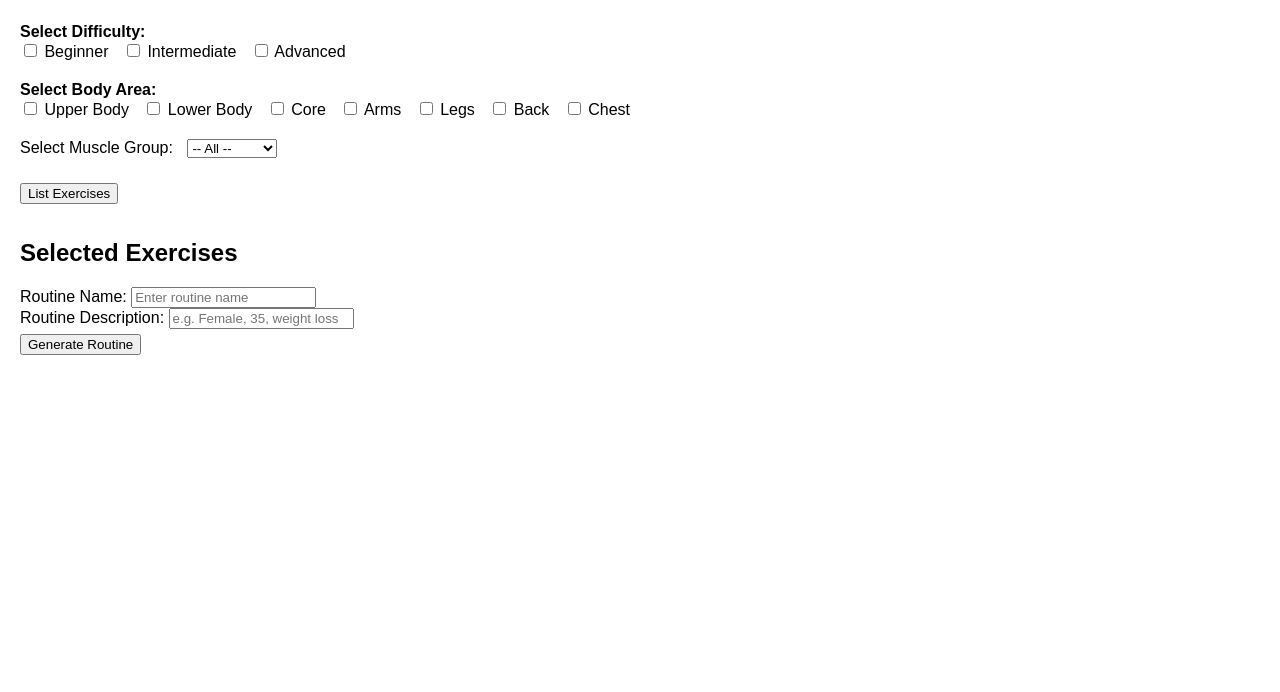
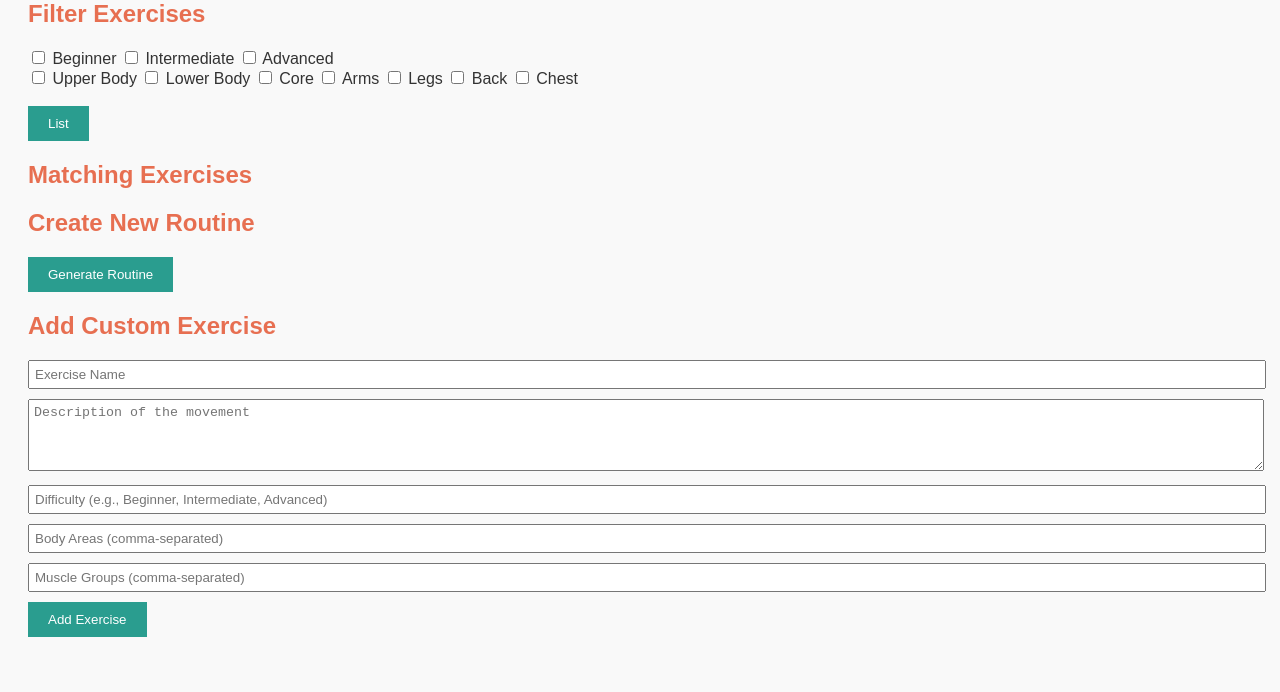
Before and after one commit to NickKok/fitness, a plain HTML site: page index.html in a window 1280 px wide. Shown: the part 108-800 px from the top of the page. Drawn offline with Linux system fonts and the light colour scheme.

Commit message:
Update index.html

```diff
--- a/index.html
+++ b/index.html
@@ -1,229 +1,136 @@
 <!DOCTYPE html>
 <html lang="en">
 <head>
-  <meta charset="UTF-8">
-  <meta name="viewport" content="width=device-width, initial-scale=1.0">
-  <title>Routine Builder</title>
+  <meta charset="UTF-8" />
+  <meta name="viewport" content="width=device-width, initial-scale=1.0" />
+  <title>Exercise Routine Builder</title>
   <style>
-    body { font-family: Arial, sans-serif; margin: 20px; }
-    .filter-group { margin-bottom: 20px; }
-    .filter-group label { margin-right: 10px; }
-    .routine-output { margin-top: 30px; }
-    .exercise-item { padding: 10px; border-bottom: 1px solid #ccc; }
+    body { font-family: Arial, sans-serif; background: #f9f9f9; padding: 20px; color: #333; }
+    h1, h2 { color: #e76f51; }
+    .filter-group, .exercise-list, .new-routine, .add-custom-exercise { margin-bottom: 20px; }
+    .exercise-item { border-bottom: 1px solid #ddd; padding: 10px 0; }
+    button { background-color: #2a9d8f; color: white; border: none; padding: 10px 20px; cursor: pointer; }
+    button:hover { background-color: #21867a; }
     .selected-exercises { margin-top: 20px; }
-    button { margin: 5px 0; }
-    .reorder-btn { margin-left: 10px; font-size: 0.8em; }
-    .exercise-controls { display: flex; align-items: center; gap: 10px; margin-top: 5px; }
+    input[type="text"] { padding: 5px; width: 100%; margin-bottom: 10px; }
+    textarea { width: 100%; height: 60px; margin-bottom: 10px; padding: 5px; }
   </style>
 </head>
 <body>
-  <h1>Routine Builder</h1>
+  <h1>Exercise Routine Builder</h1>
 
-  <!-- Search for existing routine -->
   <div class="filter-group">
-    <label for="searchRoutine">Search Routine by Name:</label>
-    <input type="text" id="searchRoutine" placeholder="Enter routine name...">
-    <button onclick="searchRoutine()">Search</button>
+    <h2>Filter Exercises</h2>
+    <label><input type="checkbox" class="difficulty" value="Beginner"> Beginner</label>
+    <label><input type="checkbox" class="difficulty" value="Intermediate"> Intermediate</label>
+    <label><input type="checkbox" class="difficulty" value="Advanced"> Advanced</label>
+    <br>
+    <label><input type="checkbox" class="body-area" value="Upper Body"> Upper Body</label>
+    <label><input type="checkbox" class="body-area" value="Lower Body"> Lower Body</label>
+    <label><input type="checkbox" class="body-area" value="Core"> Core</label>
+    <label><input type="checkbox" class="body-area" value="Arms"> Arms</label>
+    <label><input type="checkbox" class="body-area" value="Legs"> Legs</label>
+    <label><input type="checkbox" class="body-area" value="Back"> Back</label>
+    <label><input type="checkbox" class="body-area" value="Chest"> Chest</label>
+    <br><br>
+    <button onclick="filterExercises()">List</button>
   </div>
 
-  <!-- Filters -->
-  <div class="filter-group">
-    <strong>Select Difficulty:</strong><br>
-    <label><input type="checkbox" name="difficulty" value="beginner"> Beginner</label>
-    <label><input type="checkbox" name="difficulty" value="intermediate"> Intermediate</label>
-    <label><input type="checkbox" name="difficulty" value="advanced"> Advanced</label>
+  <div class="exercise-list">
+    <h2>Matching Exercises</h2>
+    <div id="exerciseResults"></div>
   </div>
 
-  <div class="filter-group">
-    <strong>Select Body Area:</strong><br>
-    <label><input type="checkbox" name="bodyArea" value="upper body"> Upper Body</label>
-    <label><input type="checkbox" name="bodyArea" value="lower body"> Lower Body</label>
-    <label><input type="checkbox" name="bodyArea" value="core"> Core</label>
-    <label><input type="checkbox" name="bodyArea" value="arms"> Arms</label>
-    <label><input type="checkbox" name="bodyArea" value="legs"> Legs</label>
-    <label><input type="checkbox" name="bodyArea" value="back"> Back</label>
-    <label><input type="checkbox" name="bodyArea" value="chest"> Chest</label>
+  <div class="new-routine">
+    <h2>Create New Routine</h2>
+    <button onclick="generateRoutine()">Generate Routine</button>
+    <div class="selected-exercises" id="selectedExercises"></div>
   </div>
 
-  <div class="filter-group">
-    <label for="muscleGroup">Select Muscle Group:</label>
-    <select id="muscleGroup">
-      <option value="">-- All --</option>
-      <option value="glutes">Glutes</option>
-      <option value="biceps">Biceps</option>
-      <option value="quads">Quads</option>
-      <option value="calves">Calves</option>
-      <option value="obliques">Obliques</option>
-      <option value="hamstrings">Hamstrings</option>
-    </select>
+  <div class="add-custom-exercise">
+    <h2>Add Custom Exercise</h2>
+    <input type="text" id="customName" placeholder="Exercise Name" />
+    <textarea id="customDescription" placeholder="Description of the movement"></textarea>
+    <input type="text" id="customDifficulty" placeholder="Difficulty (e.g., Beginner, Intermediate, Advanced)" />
+    <input type="text" id="customBodyAreas" placeholder="Body Areas (comma-separated)" />
+    <input type="text" id="customMuscleGroups" placeholder="Muscle Groups (comma-separated)" />
+    <button onclick="addCustomExercise()">Add Exercise</button>
   </div>
 
-  <button onclick="filterExercises()">List Exercises</button>
+  <script>
+    let exercises = [];
 
-  <!-- List of matching exercises -->
-  <div id="exerciseList" class="routine-output"></div>
+    // Load exercises from the exercises.json file
+    fetch('exercises.json')
+      .then(response => response.json())
+      .then(data => {
+        exercises = data;
+        filterExercises(); // Display all exercises by default
+      })
+      .catch(error => console.error('Error loading exercises:', error));
 
-  <!-- Build Routine -->
-  <div class="selected-exercises" id="routineBuilder">
-    <h2>Selected Exercises</h2>
-    <ol id="selectedExercises"></ol>
-    <div>
-      <label for="routineName">Routine Name:</label>
-      <input type="text" id="routineName" placeholder="Enter routine name">
-    </div>
-    <div>
-      <label for="routineDesc">Routine Description:</label>
-      <input type="text" id="routineDesc" placeholder="e.g. Female, 35, weight loss">
-    </div>
-    <button onclick="generateRoutine()">Generate Routine</button>
-  </div>
+    function filterExercises() {
+      const selectedDifficulty = [...document.querySelectorAll('.difficulty:checked')].map(cb => cb.value);
+      const selectedBodyAreas = [...document.querySelectorAll('.body-area:checked')].map(cb => cb.value);
+      const results = document.getElementById('exerciseResults');
+      results.innerHTML = '';
 
-  <!-- Final Output -->
-  <div id="finalRoutine" class="routine-output"></div>
+      let filtered = exercises.filter(ex => {
+        const matchesDifficulty = selectedDifficulty.length === 0 || selectedDifficulty.includes(ex.difficulty);
+        const matchesBody = selectedBodyAreas.length === 0 || ex.bodyAreas.some(area => selectedBodyAreas.includes(area));
+        return matchesDifficulty && matchesBody;
+      });
 
-  <script>
-    let sampleExercises = [
-      {
-        name: "Jumping Jacks",
-        bodyAreas: ["full body"],
-        muscleGroups: ["calves", "glutes"],
-        difficulty: "beginner",
-        description: "Jump to a position with the legs spread and hands overhead, then return.",
-        easierVersion: "Step Jacks",
-        harderVersion: "Power Jacks"
-      },
-      {
-        name: "Squats",
-        bodyAreas: ["lower body", "legs"],
-        muscleGroups: ["quads", "glutes", "hamstrings"],
-        difficulty: "intermediate",
-        description: "Lower hips from a standing position, then stand back up.",
-        easierVersion: "Box Squat",
-        harderVersion: "Jump Squat"
-      },
-      {
-        name: "Push-Ups",
-        bodyAreas: ["upper body", "arms", "chest"],
-        muscleGroups: ["chest", "triceps"],
-        difficulty: "intermediate",
-        description: "Lower body to the ground and push back up with arms.",
-        easierVersion: "Knee Push-Up",
-        harderVersion: "Plyometric Push-Up"
-      },
-      {
-        name: "Lunges",
-        bodyAreas: ["lower body", "legs"],
-        muscleGroups: ["quads", "glutes", "hamstrings"],
-        difficulty: "intermediate",
-        description: "Step forward, lower hips, and return to start.",
-        easierVersion: "Static Lunge",
-        harderVersion: "Jumping Lunge"
-      },
-      {
-        name: "Plank Hold",
-        bodyAreas: ["core"],
-        muscleGroups: ["abs", "shoulders"],
-        difficulty: "intermediate",
-        description: "Hold a push-up-like position with forearms on the ground.",
-        easierVersion: "Knee Plank",
-        harderVersion: "Plank with Arm Lift"
-      },
-      {
-        name: "High Knees",
-        bodyAreas: ["lower body", "core"],
-        muscleGroups: ["quads", "calves", "abs"],
-        difficulty: "intermediate",
-        description: "Run in place while lifting knees high.",
-        easierVersion: "Marching High Knees",
-        harderVersion: "Sprint High Knees"
-      },
-      {
-        name: "Mountain Climbers",
-        bodyAreas: ["core", "upper body"],
-        muscleGroups: ["abs", "shoulders", "quads"],
-        difficulty: "intermediate",
-        description: "In a plank position, alternate driving knees toward chest.",
-        easierVersion: "Slow Climbers",
-        harderVersion: "Cross-Body Climbers"
-      },
-      {
-        name: "Glute Bridge",
-        bodyAreas: ["lower body", "glutes"],
-        muscleGroups: ["glutes", "hamstrings"],
-        difficulty: "beginner",
-        description: "Lie on back and lift hips toward the ceiling.",
-        easierVersion: "Bridge on Floor",
-        harderVersion: "Single-Leg Glute Bridge"
-      },
-      {
-        name: "Bicycle Crunches",
-        bodyAreas: ["core"],
-        muscleGroups: ["abs", "obliques"],
-        difficulty: "intermediate",
-        description: "Alternate touching elbows to opposite knees.",
-        easierVersion: "Bent-Leg Crunches",
-        harderVersion: "Weighted Bicycle Crunches"
-      },
-      {
-        name: "Skaters",
-        bodyAreas: ["lower body", "core"],
-        muscleGroups: ["glutes", "quads"],
-        difficulty: "intermediate",
-        description: "Jump side to side landing on one foot.",
-        easierVersion: "Step Skaters",
-        harderVersion: "Skaters with Floor Touch"
-      },
-      {
-        name: "Inchworms",
-        bodyAreas: ["core", "upper body"],
-        muscleGroups: ["shoulders", "abs", "hamstrings"],
-        difficulty: "intermediate",
-        description: "Walk hands out to plank and back to standing.",
-        easierVersion: "Partial Inchworm",
-        harderVersion: "Inchworm to Push-Up"
-      },
-      {
-        name: "Forearm Side Plank Left",
-        bodyAreas: ["core"],
-        muscleGroups: ["obliques"],
-        difficulty: "intermediate",
-        description: "Hold side plank position on left forearm.",
-        easierVersion: "Knee Side Plank",
-        harderVersion: "Leg Raise Side Plank"
-      },
-      {
-        name: "Forearm Side Plank Right",
-        bodyAreas: ["core"],
-        muscleGroups: ["obliques"],
-        difficulty: "intermediate",
-        description: "Hold side plank position on right forearm.",
-        easierVersion: "Knee Side Plank",
-        harderVersion: "Leg Raise Side Plank"
-      },
-      {
-        name: "Supermans",
-        bodyAreas: ["back", "core"],
-        muscleGroups: ["lower back", "glutes"],
-        difficulty: "beginner",
-        description: "Lift arms and legs off the floor while lying face down.",
-        easierVersion: "Alternating Supermans",
-        harderVersion: "Weighted Supermans"
+      if (filtered.length === 0 && selectedDifficulty.length === 0 && selectedBodyAreas.length === 0) {
+        filtered = exercises; // fallback to show all
       }
-    ];
 
-    const routines = [
-      {
-        name: "Tabata Full Body",
-        description: "Intermediate to advanced. 20s work, 10s rest. 3–6 sets based on fitness.",
-        exercises: [
-          "Jumping Jacks", "Squats", "Push-Ups", "Lunges", "Plank Hold",
-          "High Knees", "Mountain Climbers", "Glute Bridge", "Bicycle Crunches",
-          "Skaters", "Inchworms", "Forearm Side Plank Left", "Forearm Side Plank Right", "Supermans"
-        ]
+      filtered.forEach(ex => {
+        const exDiv = document.createElement('div');
+        exDiv.className = 'exercise-item';
+        exDiv.innerHTML = `
+          <label><input type="checkbox" class="select-ex" value="${ex.name}"> <strong>${ex.name}</strong></label><br>
+          <em>${ex.description}</em><br>
+          <small>Difficulty: ${ex.difficulty}, Body Areas: ${ex.bodyAreas.join(', ')}, Muscle Groups: ${ex.muscleGroups.join(', ')}</small>
+        `;
+        results.appendChild(exDiv);
+      });
+    }
+
+    function generateRoutine() {
+      const selected = [...document.querySelectorAll('.select-ex:checked')].map(cb => cb.value);
+      const output = document.getElementById('selectedExercises');
+      output.innerHTML = '<h3>Generated Routine:</h3>';
+      selected.forEach(name => {
+        const ex = exercises.find(e => e.name === name);
+        const div = document.createElement('div');
+        div.innerHTML = `<strong>${ex.name}</strong>: ${ex.description} <br><small>Muscle Groups: ${ex.muscleGroups.join(', ')}</small>`;
+        output.appendChild(div);
+      });
+    }
+
+    function addCustomExercise() {
+      const name = document.getElementById('customName').value.trim();
+      const description = document.getElementById('customDescription').value.trim();
+      const difficulty = document.getElementById('customDifficulty').value.trim();
+      const bodyAreas = document.getElementById('customBodyAreas').value.split(',').map(s => s.trim());
+      const muscleGroups = document.getElementById('customMuscleGroups').value.split(',').map(s => s.trim());
+
+      if (!name || !description || !difficulty || bodyAreas.length === 0 || muscleGroups.length === 0) {
+        alert('Please fill out all fields to add a custom exercise.');
+        return;
       }
-    ];
 
-    // ... JavaScript functions remain unchanged ...
+      const newExercise = { name, description, difficulty, bodyAreas, muscleGroups };
+      exercises.push(newExercise);
+
+      // Update the exercises.json file manually by updating the file on GitHub
+      alert(`Custom exercise "${name}" added. Please update the exercises.json file.`);
+      filterExercises();
+    }
+
+    // Show all exercises by default on load
+    window.onload = filterExercises;
   </script>
 </body>
 </html>
```
